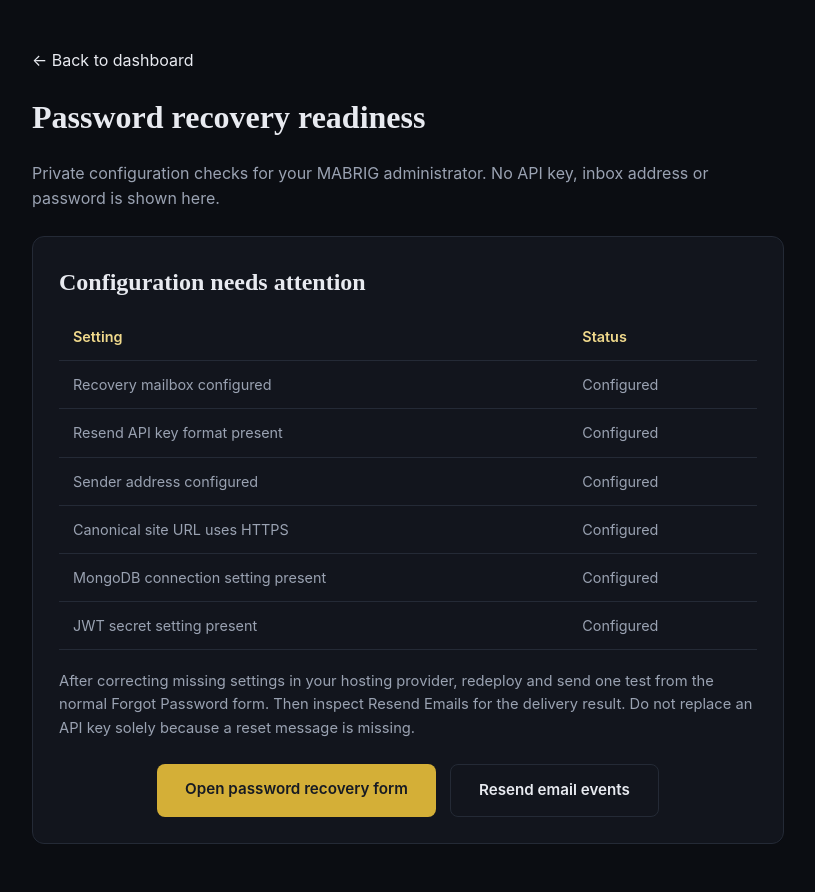
After one commit to mabrig1/MabrigKorie, a Node server app: template views/admin/recovery-health.ejs in a window 1280 px wide. The commit adds this page. Shown: the whole page, without its empty margins (232-1047 px from the left). Run offline with Node 20, Linux system fonts and the light colour scheme; the template is opened without the code that fills it: values that come from a table or form of the project are taken from there, others are empty; data comes from the database, SQL or seed files in the repository; some libraries are stand-ins or nearby versions.

Commit message:
Harden Resend admin recovery verification and diagnostics
* Validate Resend receipt and expose safe configuration readiness diagnostics

* Test Resend acceptance receipt, failure hints and recovery readiness

* Add authenticated and secret-free password recovery readiness page

* Show admin-only recovery settings and Resend troubleshooting guidance

* Correct sender and recovery-email validation regexes

* Link recovery diagnostics from admin dashboard

* Document safe Resend recovery self-test and diagnostics

```diff
--- a/views/admin/dashboard.ejs
+++ b/views/admin/dashboard.ejs
@@ -15,6 +15,7 @@
     <nav>
       <a href="/admin" class="active">📋 Content Hub</a>
       <a href="/admin/performance">📈 App Performance Agent</a>
+      <a href="/admin/recovery-health">🔐 Password Recovery Status</a>
       <a href="/" target="_blank">🌐 View Live Site</a>
       <form method="POST" action="/admin/login/logout" style="margin-top:20px;">
         <button class="btn btn-ghost btn-sm" type="submit" style="width:100%;">Log Out</button>
--- /dev/null
+++ b/views/admin/recovery-health.ejs
@@ -0,0 +1,45 @@
+<!DOCTYPE html>
+<html lang="en">
+<head>
+<meta charset="UTF-8">
+<meta name="viewport" content="width=device-width,initial-scale=1">
+<meta name="robots" content="noindex,nofollow">
+<title>Recovery Readiness — MABRIG Admin</title>
+<link rel="stylesheet" href="/public/css/style.css">
+</head>
+<body>
+  <main class="container" style="max-width:800px;padding:48px 24px">
+    <p><a class="link" href="/admin">← Back to dashboard</a></p>
+    <h1 style="margin:18px 0">Password recovery readiness</h1>
+    <p style="color:var(--muted);margin-bottom:24px">Private configuration checks for your MABRIG administrator. No API key, inbox address or password is shown here.</p>
+    <div class="card in-view" style="opacity:1;transform:none">
+      <h2 style="margin-bottom:12px"><%= report.readyForAttempt ? 'Basic settings are present' : 'Configuration needs attention' %></h2>
+      <% const labels = {
+        recoveryEmail: 'Recovery mailbox configured',
+        resendKey: 'Resend API key format present',
+        verifiedSenderConfigured: 'Sender address configured',
+        siteUrlIsHttps: 'Canonical site URL uses HTTPS',
+        databaseConfigured: 'MongoDB connection setting present',
+        jwtConfigured: 'JWT secret setting present'
+      }; %>
+      <table>
+        <thead><tr><th>Setting</th><th>Status</th></tr></thead>
+        <tbody>
+          <% Object.entries(labels).forEach(function(entry) { %>
+            <tr>
+              <td><%= entry[1] %></td>
+              <td><%= report.checks[entry[0]] ? 'Configured' : 'Missing or invalid' %></td>
+            </tr>
+          <% }); %>
+        </tbody>
+      </table>
+      <p style="color:var(--muted);margin:20px 0"><%= report.disclaimer %></p>
+      <p style="color:var(--muted)">After correcting missing settings in your hosting provider, redeploy and send one test from the normal Forgot Password form. Then inspect Resend Emails for the delivery result. Do not replace an API key solely because a reset message is missing.</p>
+      <div class="btn-row" style="margin-top:24px">
+        <a class="btn btn-primary" href="/admin/login/forgot-password">Open password recovery form</a>
+        <a class="btn btn-ghost" href="https://resend.com/emails" target="_blank" rel="noopener noreferrer">Resend email events</a>
+      </div>
+    </div>
+  </main>
+</body>
+</html>
```
Also changed, not shown: routes/admin.js (+7 -0 lines), services/adminReset.js (+44 -1 lines), tests/admin-reset.test.js (+68 -1 lines), README.md.
